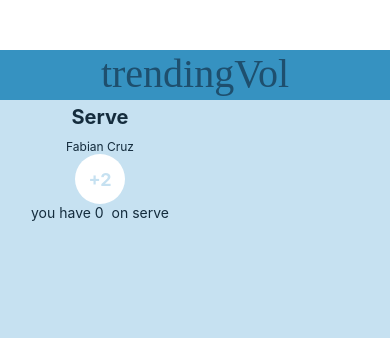
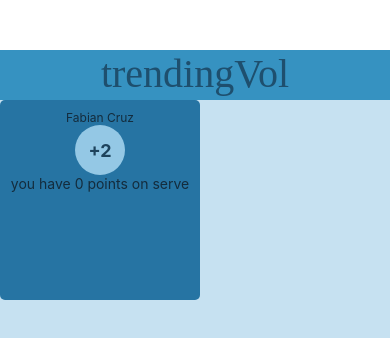
Before and after one commit to FabianCruz14/trendingVol, a React Native app: screen / in a window 390 px wide. Shown: the top 338 px of the page. Built offline with nearby package versions, Linux system fonts and the light colour scheme.

Commit message:
adding a types for a button

```diff
--- a/components/DoublePositiveButton.tsx
+++ b/components/DoublePositiveButton.tsx
@@ -1,51 +1,71 @@
 import React, {useState} from 'react'
 import { Pressable, Text, View, StyleSheet} from 'react-native'
-
-interface ButtonProps {
-    name: string;
-    action: string;
-
-}
+// to improve good practice, we create a types file where declare types and interfaces
+import {BottonProps } from './types'
 
 
-const Buttons = (props: ButtonProps) => {
+// here we code an simple button who changes whit press in
+const Button : React.FC <BottonProps> = ({name}) => {
+
+    // useState can help us cause its a component that remember the state
     const [doublePositive, setDoublePositive] = useState<number>(0);
-
-
     return (
         <View style = {styles.container}>
-            <Text style = {styles.action}>
-                {props.action}
-            </Text>
-
+            {/* this component have name properties, in App.tsx can define this props like our prefers */}
             <Text style={styles.name}>
-                {props.name}
+                {name}
             </Text>
 
             <View style={styles.buttonRow}>
                 <Pressable
                         onPress={()=> setDoublePositive(doublePositive => doublePositive + 2)}
+                        style = {({pressed}) => [
+                            {
+                                backgroundColor: pressed ? '#5cb85c' : '#94c8e5',
 
-                        style ={styles.circleButton} >
-                        <Text style= {styles.buttonText}>
-                            +2
-                        </Text>
+                            },
+                            styles.circleButton
+                        ]}>
+
+                        {({pressed}) => (
+                            <Text style={[
+                                {
+                                    color : pressed ? '#c6e1f1' : '#1e435c',
+                                },
+                                styles.buttonText
+                                ]}>
+                                +2
+                            </Text>
+                        )}
+                </Pressable>
+                <Pressable
+                    style={({ pressed }) => [
+                            {
+                                display: pressed ? 'flex' : 'none',
+                            },
+                        styles.buttonSecondary,
+                    ]}
+                    onPress={() => alert('¡Botón derecho presionado!')}
+                >
+                    {() => <Text style={styles.buttonText}>Nuevo botón</Text>}
                 </Pressable>
             </View>
 
 
             <Text style={styles.buttonInfo}>
-                you have {doublePositive}  on serve
+                you have {doublePositive} points on serve
             </Text>
         </View>
     );
 }
+
 const styles = StyleSheet.create({
     container: {
         alignItems: 'center',
         width: 200,
         height: 200,
-        backgroundColor: '#c6e1f1',
+        backgroundColor: '#2674a3',
+        borderRadius: 5,
     },
     action: {
         fontSize: 20,
@@ -65,21 +85,29 @@ const styles = StyleSheet.create({
     circleButton:{
         width: 50,
         height: 50,
-        borderRadius: 25,
+        borderRadius: 50,
         alignItems: 'center',
         justifyContent: 'center',
-        backgroundColor: 'white',
     },
     buttonText: {
-        color: '#c6e1f1',
+
         fontSize: 18,
         fontWeight: 'bold'
     },
     buttonInfo: {
         fontSize:14,
         color: '#142c3d'
-    }
+    },
+    buttonSecondary: {
+        marginLeft: 10,
+        padding: 12,
+        borderRadius: 8,
+        backgroundColor: '#ffd',
+        borderWidth: 1,
+        borderColor: '#ccc',
+      },
+
 
 })
 
-export default Buttons;
+export default Button;
```
Also changed, not shown: components/Button.tsx (added, +12 -0 lines), components/types.tsx (+10 -0 lines).
